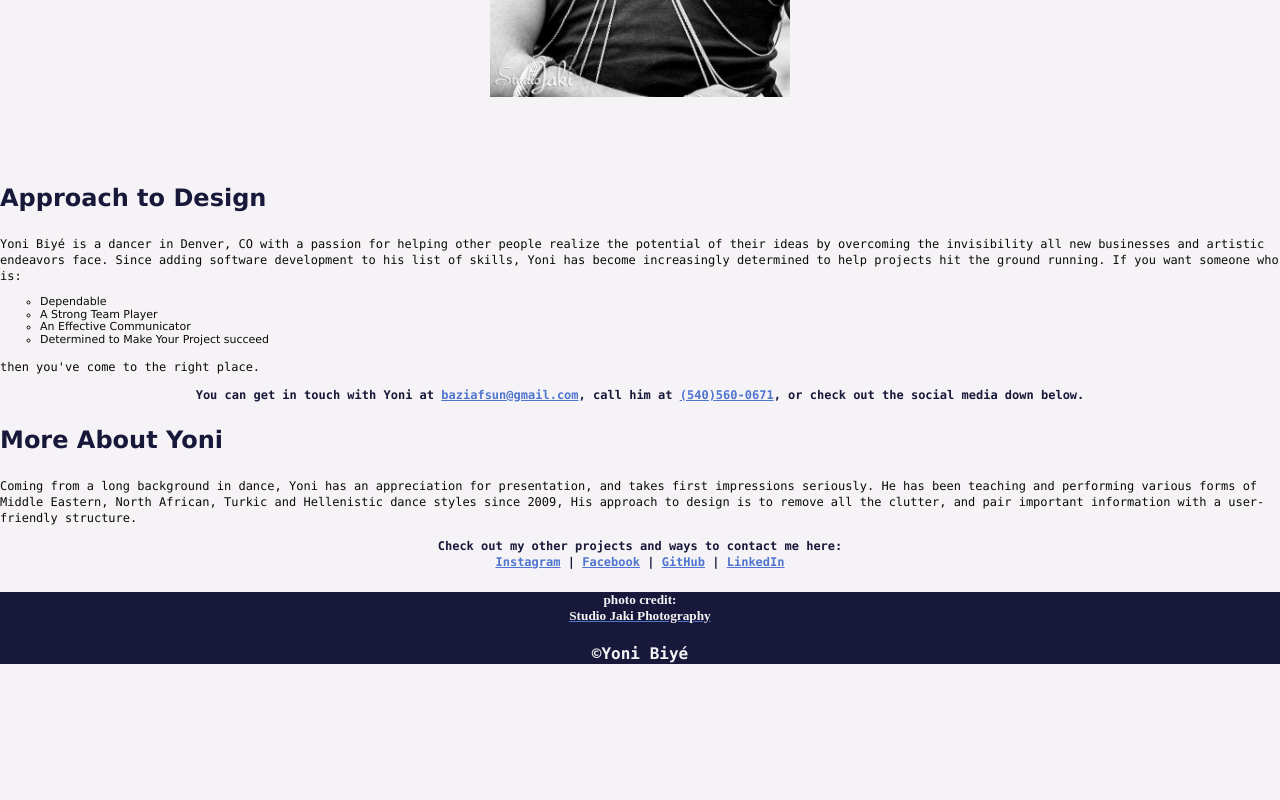
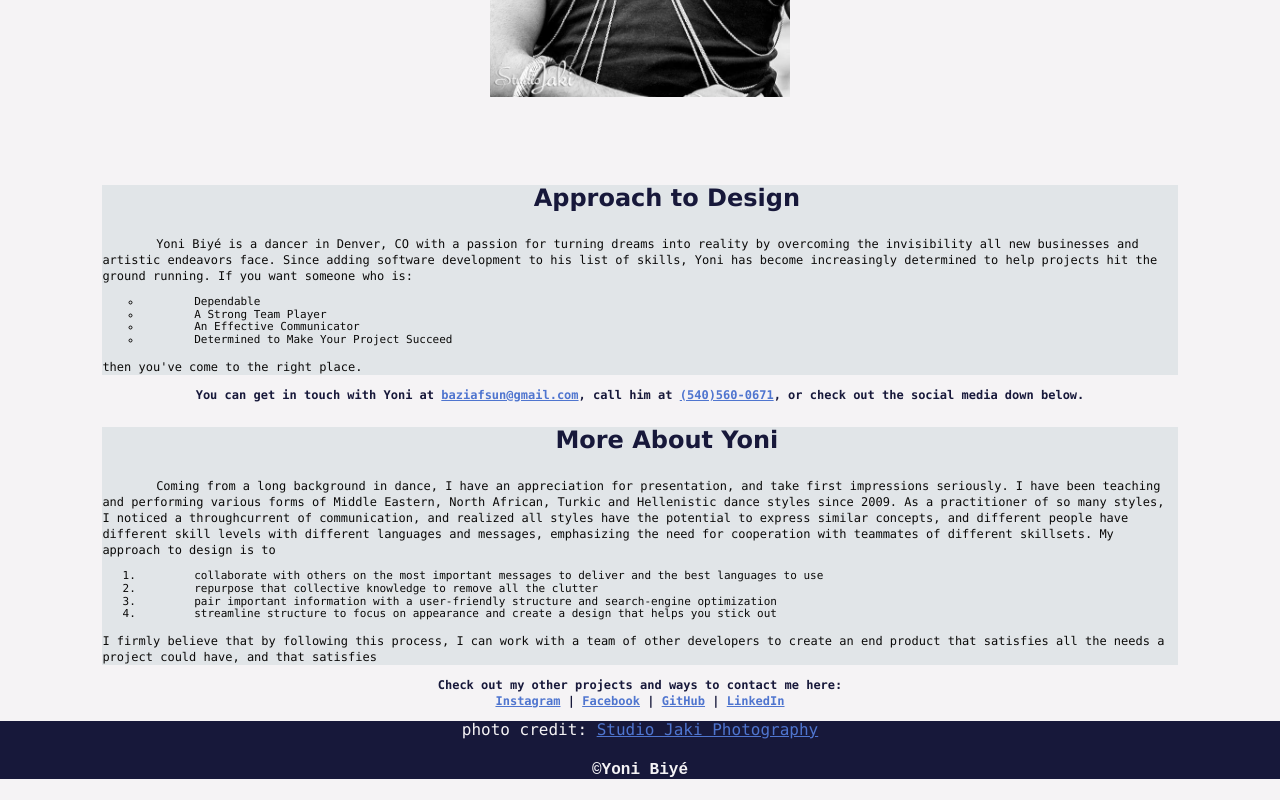
Before and after one commit to yonicallahan/portfolio.io, a plain HTML site: page index.html in a window 1280 px wide. Shown: the part 702-1502 px from the top of the page. Before the commit the page ends 1387 px from the top, so only its background shows below. Drawn offline with nearby package versions, Linux system fonts and the light colour scheme.

Commit message:
Add files via upload

```diff
--- a/index.html
+++ b/index.html
@@ -1,5 +1,5 @@
 <!DOCTYPE html>
-<html>
+<html lang="en">
 
 <!--meta tags, creates webpage title, manages viewing options for website and accesses normalize.css-->
 <head>
@@ -20,30 +20,51 @@
   <h2>Build the Right Page to<br>
    Display Your Passion</h2>
   </header>
-  <img src="./yoni-portrait.jpg" width="300pt" class="center" alt="black-and-white photo of Yoni standing in front of a blurred background, looking at the camera"/>
-
+  <img src="./yoni-portrait.jpg" width="300" class="center" alt="black-and-white photo of Yoni standing in front of a blurred background, looking at the camera"/>
+<!--New heading size for paragraph headings, main content begins-->
+<main>
+  <article class="body-paragraph">
+<!--add new body paragraph and heading to have a gray background at 40% opacity, with left/right margins at 8% with 5% indent-->
   <h3>Approach to Design</h3>
 
-  <p>Yoni Biy&eacute; is a dancer in Denver, CO with a passion for helping other people realize the potential of their ideas by overcoming the invisibility all new businesses and artistic endeavors face. Since adding software development to his list of skills, Yoni has become increasingly determined to help projects hit the ground running.
+  <p>Yoni Biy&eacute; is a dancer in Denver, CO with a passion for turning dreams into reality by overcoming the invisibility all new businesses and artistic endeavors face. Since adding software development to his list of skills, Yoni has become increasingly determined to help projects hit the ground running.
   If you want someone who is:</p>
-  <ul type="circle">
+    <ul>
     <li>Dependable</li>
     <li>A Strong Team Player</li>
     <li>An Effective Communicator</li>
-    <li>Determined to Make Your Project succeed</li>
+    <li>Determined to Make Your Project Succeed</li>
   </ul>
-  <p>then you've come to the right place.</p>
-   <p class="subtopic">You can get in touch with Yoni at <a href="mailto: baziafsun@gmail.com">baziafsun@gmail.com</a>, call him at <a href="tel:540-560-0671">(540)560-0671</a>, or check out the social media down below.</p>
+   <!--manipulate HTML and CSS to create a paragraph that behaves as though it's a continuation of the paragraph above the list-->
+  <p class="end-line">then you've come to the right place.</p>
+</article>
+   <p class="subtopic">You can get in touch with Yoni at <a href="mailto:baziafsun@gmail.com">baziafsun@gmail.com</a>, call him at <a href="tel:540-560-0671">(540)560-0671</a>, or check out the social media down below.</p>
 
+<article class="body-paragraph">
+ <!--add new body paragraph and heading with background and margin formatting-->
   <h3>More About Yoni</h3>
-
-  <p>Coming from a long background in dance, Yoni has an appreciation for presentation, and takes first impressions seriously. He has been teaching and performing various forms of Middle Eastern, North African, Turkic and Hellenistic dance styles since 2009, His approach to design is to remove all the clutter, and pair important information with a user-friendly structure.</p>
-
+  <p>Coming from a long background in dance, I have an appreciation for presentation, and take first impressions seriously. I have been teaching and performing various forms of Middle Eastern, North African, Turkic and Hellenistic dance styles since 2009. As a practitioner of so many styles, I noticed a throughcurrent of communication, and realized all styles have the potential to express similar concepts, and different people have different skill levels with different languages and messages, emphasizing the need for cooperation with teammates of different skillsets. My approach to design is to</p>
+  <!--Create ordered list that reflects my process for web projects-->
+    <ol>
+      <li>collaborate with others on the most important messages to deliver and the best languages to use</li>
+      <li>repurpose that collective knowledge to remove all the clutter</li>
+      <li>pair important information with a user-friendly structure and search-engine optimization</li>
+      <li>streamline structure to focus on appearance and create a design that helps you stick out</li>
+    </ol>
+    <!--manipulate HTML and CSS to create a paragraph that behaves as though it's a continuation of the paragraph above the list-->
+    <p class="end-line">I firmly believe that by following this process, I can work with a team of other developers to create an end product that satisfies all the needs a project could have, and that satisfies</p>
+</article>
+</main>
+<!--End main content, other content conceivably repeating throughout website-->
+<!--create "contact me" array of options-->
 <p class="subtopic">Check out my other projects and ways to contact me here:<br>
   <a href="https://www.instagram.com/baziafsun/" >Instagram</a> | <a href="https://www.facebook.com/yoni.biye" >Facebook</a> | <a href="https://github.com/yonicallahan" >GitHub</a> | <a href="https://www.linkedin.com/in/jonathan-callahan-bb759960/">LinkedIn</a></p>
 
+<!--create decorative footer with copyright and photo credit attached-->
 <footer class="site-footer">
-<h5>photo credit: <a href="https://jaki.smugmug.com/" ><div class="external-link">Studio Jaki Photography</div></a></h5>
+<div id="external-link">photo credit: <a href="https://jaki.smugmug.com/">Studio Jaki Photography</a></div>
 
 <h4>&#169;Yoni Biy&eacute;</h4>
 </footer>
+</body>
+</html>
--- a/style.css
+++ b/style.css
@@ -1,3 +1,4 @@
+/*formatting for all h1 headings*/
 h1{
   color: #17183a;
   text-align: center;
@@ -5,6 +6,7 @@ h1{
   font-family: 'Lucida Sans', 'Lucida Sans Regular', 'Lucida Grande', 'Lucida Sans Unicode', Geneva, Verdana, sans-serif;
 }
 
+/*formatting for all h2 headings*/
 h2{
   color: #17183a;
   text-align: center;
@@ -12,29 +14,47 @@ h2{
   font-family: 'Lucida Sans', 'Lucida Sans Regular', 'Lucida Grande', 'Lucida Sans Unicode', Geneva, Verdana, sans-serif;
 }
 
+/*formatting for all h3 headings*/
 h3{
   color: #17183a;
-  text-align: left;
+  text-align: center;
   font-size: 18pt;
   font-family: 'Lucida Sans', 'Lucida Sans Regular', 'Lucida Grande', 'Lucida Sans Unicode', Geneva, Verdana, sans-serif;
 }
 
+/*formatting for all h4 headings*/
+h4{
+  color:#f5f3f5;
+  font-family: 'Courier New', Courier, monospace, monospace;
+}
+
+/*formatting for all h5 headings, italics included in instructions to further differentiate from other types of headings, not currently used, pre-emptive*/
 h5{
   color:#f5f3f5;
-  font-family:'Times New Roman', Times, serif;
+  font-family:'Courier New', Courier, monospace, monospace;
+  font-style: italic;
 }
-
+/*footer formatting, center-block entire footer content*/
 footer{
   color: #f5f3f5;
   text-align: center;
 }
+/*specifically target body-paragraph class to create background that makes the text pop out from the background*/
+.body-paragraph{
+  background-color: rgba(196,208,212,0.4);
+  margin-left: 8%;
+  margin-right: 8%;
+  text-indent: 5%;
+}
 
+/*creates a background and formats unspecified text fonts for footer*/
 .site-footer{
   color: #f5f3f5;
   background: #17183a;
   font-family: monaco, Consolas, "Lucida Console", monospace;
 }
 
+/*default formatting for all paragraphs of unspecified class*/
 p{
   color: #0b0a09;
   text-align: left;
@@ -45,7 +65,7 @@ p{
   font-weight: 400;
   line-height: 16px;
 }
-
+/*handle subtopic class to create paragraphs that sit outside of standard paragraphs and provide contact information/options*/
 .subtopic{
   color: #17183a;
   font-family: monaco, Consolas, "Lucida Console", monospace;
@@ -53,37 +73,64 @@ p{
   font-weight: bold;
   text-align: center;
 }
-
+/*optimize unordered lists for visibility and page weight*/
 ul{
+  margin-right: 15%;
   margin: 0%;
   color:#0b0a09;
-  font-family: 'Lucida Sans', 'Lucida Sans Regular', 'Lucida Grande', 'Lucida Sans Unicode', Geneva, Verdana, sans-serif;
+  font-family: monaco, Consolas, "Lucida Console", monospace;
   font-size: 11px;
+  list-style-type: circle;
+  text-align: justify;
+}
+/*reformat ordered lists to model unordered lists in appearance, margin use, and color/font*/
+ol{
+  margin-right: 15%;
+  margin: 0%;
+  color:#0b0a09;
+  font-family: monaco, Consolas, "Lucida Console", monospace;
+  font-size: 11px;
+  text-align: justify;
 }
 
-.center {
+/*handle formatting of all objects with center class */
+.center{
   display: block;
   margin-left: auto;
   margin-right: auto;
   padding: 5%
 }
-
-.external-link{
-  color: #f5f3f5
-}
-
+/*format background color*/
 body{
   background-color: #f5f3f5;
 }
-
+/*change color of links based on behavior pseudoclass*/
 a:link{
   color: #4f75cf;
 }
 
 a:visited{
-  color: #570000;
+  color: #ffc400;
 }
 
 a:hover{
   color: #db93b0
 }
+/*handle end-line class to create visual "continuation" of parent paragraph from line above list or image breaking up the paragraph*/
+.end-line{
+   color: #0b0a09;
+  text-align: left;
+  font-family: monaco, Consolas, "Lucida Console", monospace;
+  font-size: 12px;
+  font-style: normal;
+  font-variant: normal;
+  font-weight: 400;
+  line-height: 16px;
+  text-indent: 0%;
+}
+
+/*only applies formatting to links designated with class "external-link"*/
+.external-link{
+  color: #f5f3f5;
+  font-size: 12px;
+}
```
